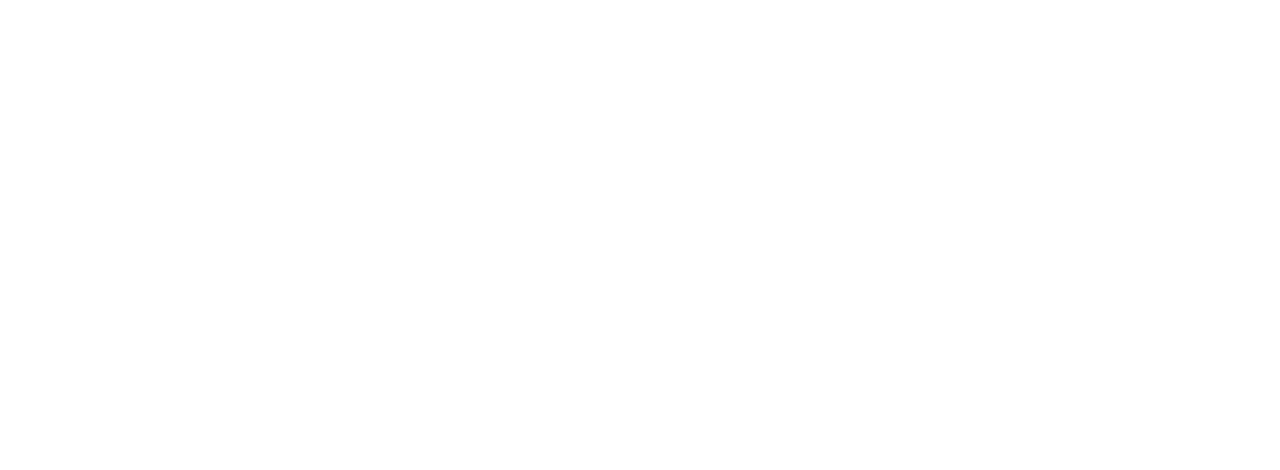
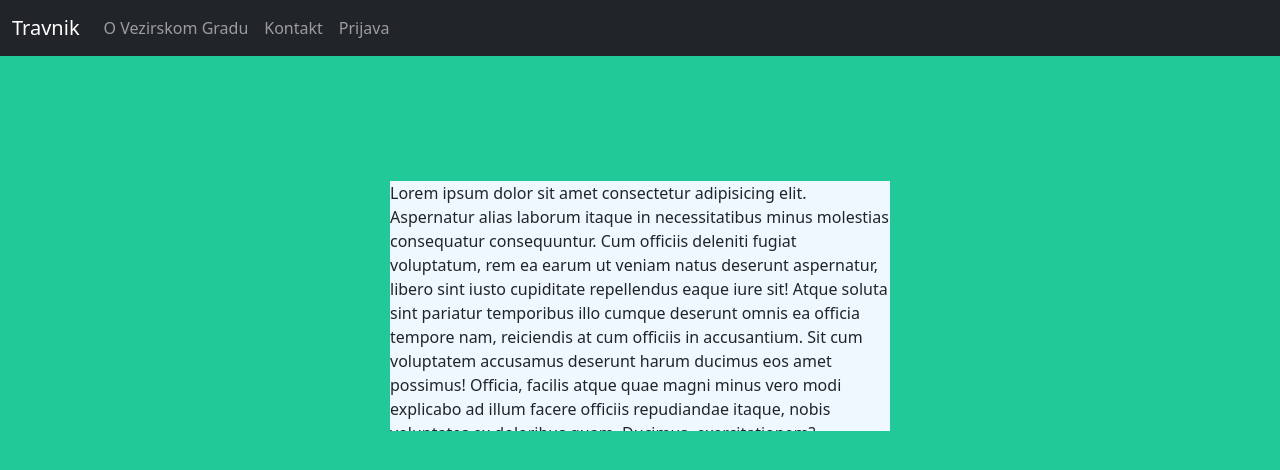
Before and after one commit to kaechesbord/ITReboot, a React (Create React App) app: page / in a window 1280 px wide. Shown: the top 470 px of the page. Built offline with nearby package versions, Linux system fonts and the light colour scheme.

Commit message:
first commit

```diff
--- a/package.json
+++ b/package.json
@@ -6,6 +6,7 @@
     "@testing-library/jest-dom": "^5.16.5",
     "@testing-library/react": "^13.4.0",
     "@testing-library/user-event": "^13.5.0",
+    "bootstrap": "^5.2.3",
     "react": "^18.2.0",
     "react-dom": "^18.2.0",
     "react-scripts": "5.0.1",
--- a/public/index.html
+++ b/public/index.html
@@ -26,7 +26,7 @@
     -->
     <title>React App</title>
   </head>
-  <body>
+  <body style="background-color: #20c997;">
     <noscript>You need to enable JavaScript to run this app.</noscript>
     <div id="root"></div>
     <!--
--- a/src/App.css
+++ b/src/App.css
@@ -0,0 +1,12 @@
+.text{
+    background-color: aliceblue;
+    width: 500px;
+    height: 250px;
+    overflow: scroll;
+}
+.text-cont{
+    display: flex;
+    justify-content: center;
+    height: 500px;
+    align-items: center;
+}
--- a/src/App.js
+++ b/src/App.js
@@ -1,10 +1,11 @@
-import logo from './logo.svg';
-import './App.css';
+import About from "./components/About";
+import Header from "./components/Header";
 
 function App() {
   return (
-    <div className="App">
-
+    <div>
+      <Header />
+      <About/>
     </div>
   );
 }
--- /dev/null
+++ b/src/components/About.js
@@ -0,0 +1,17 @@
+import React from 'react'
+import "../App.css"
+const About = () => {
+  return (
+    <div className='text-cont'>
+        <div className='text'>
+            Lorem ipsum dolor sit amet consectetur adipisicing elit. Aspernatur alias laborum itaque in necessitatibus minus molestias consequatur consequuntur.
+             Cum officiis deleniti fugiat voluptatum, rem ea earum ut veniam natus deserunt aspernatur, libero sint iusto cupiditate repellendus eaque iure sit!
+              Atque soluta sint pariatur temporibus illo cumque deserunt omnis ea officia tempore nam, reiciendis at cum officiis in accusantium. Sit cum voluptatem
+              accusamus deserunt harum ducimus eos amet possimus!
+             Officia, facilis atque quae magni minus vero modi explicabo ad illum facere officiis repudiandae itaque, nobis voluptates ex doloribus quam. Ducimus, exercitationem?
+        </div>
+    </div>
+  )
+}
+
+export default About
--- /dev/null
+++ b/src/components/Header.js
@@ -0,0 +1,49 @@
+import React from "react";
+import "../App.css"
+import "bootstrap/dist/css/bootstrap.css"
+
+const Header = () => {
+  return (
+    <div>
+      <nav className="navbar navbar-expand-lg navbar-dark bg-dark">
+        <div className="container-fluid">
+          <a className="navbar-brand" href="#">
+           Travnik
+          </a>
+          <button
+            className="navbar-toggler"
+            type="button"
+            data-bs-toggle="collapse"
+            data-bs-target="#navbarNav"
+            aria-controls="navbarNav"
+            aria-expanded="false"
+            aria-label="Toggle navigation"
+          >
+            <span className="navbar-toggler-icon"></span>
+          </button>
+          <div className="collapse navbar-collapse" id="navbarNav">
+            <ul className="navbar-nav">
+              <li className="nav-item">
+                <a className="nav-link" aria-current="page" href="#">
+                  O Vezirskom Gradu
+                </a>
+              </li>
+              <li className="nav-item">
+                <a className="nav-link" href="#">
+                  Kontakt
+                </a>
+              </li>
+              <li className="nav-item">
+                <a className="nav-link" href="#">
+                  Prijava
+                </a>
+              </li>
+            </ul>
+          </div>
+        </div>
+      </nav>
+    </div>
+  );
+};
+
+export default Header;
```
Also changed, not shown: 1 other file (tests, documents, lock files or other folders).
